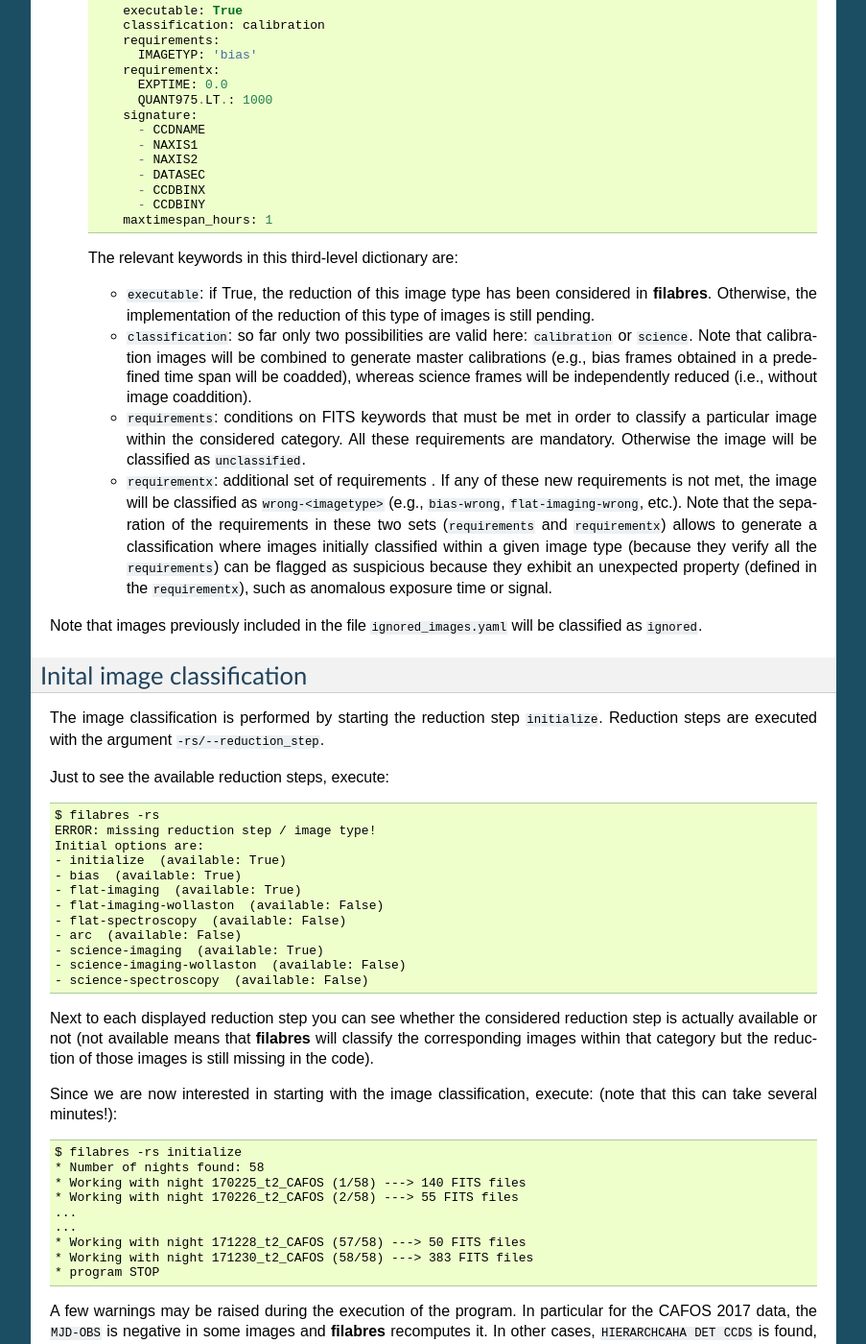
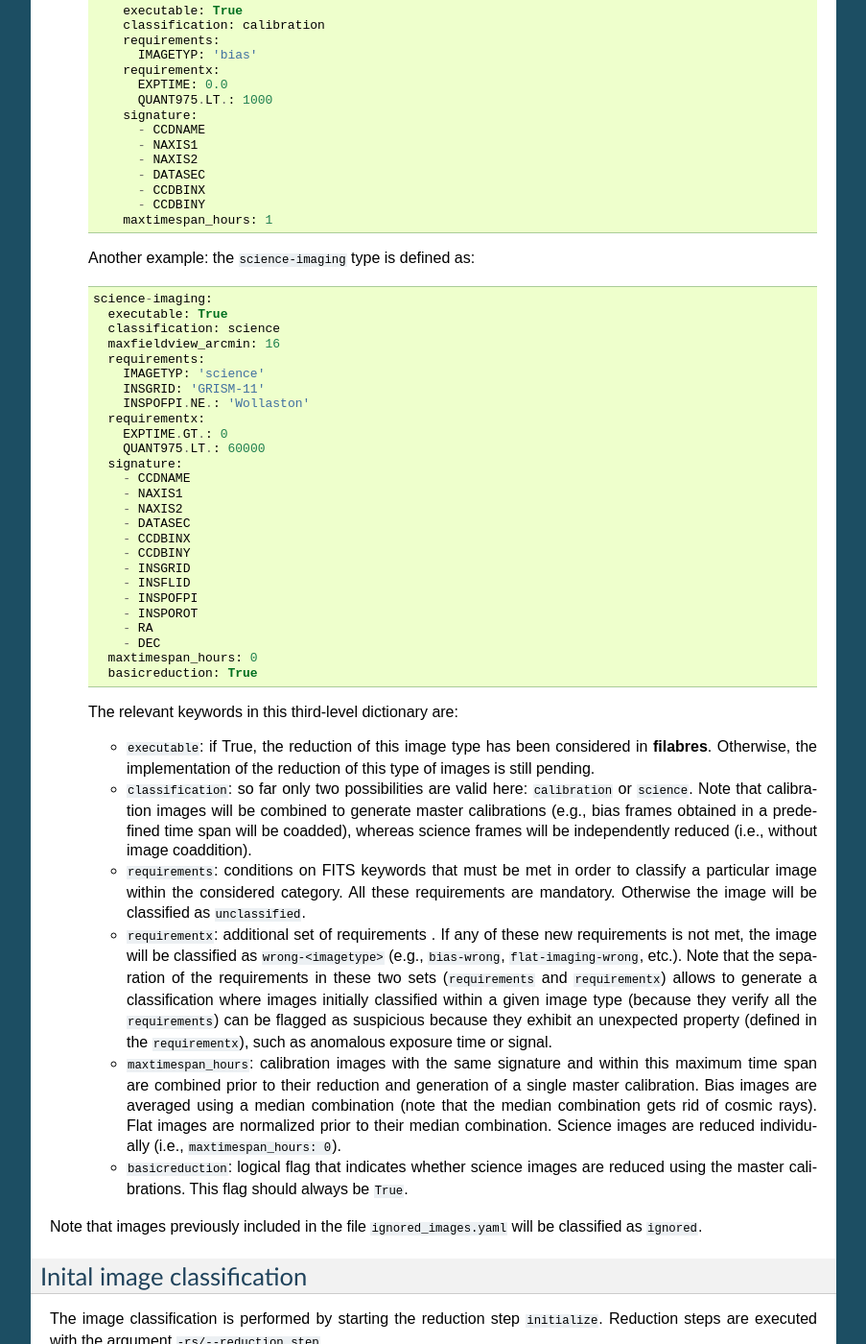
Before and after one commit to nicocardiel/filabres, a Sphinx documentation site: the page built from doc/classification.rst, in a window 1280 px wide and 1400 px high, scrolled down 1362 px. Shown: the whole window at 96% size, without its empty margins (198-1101 px from the left). Built offline with Sphinx 7.4.7, drawn with Linux system fonts in a browser that asks for light colours; formulas are drawn with MathJax 3.

Commit message:
Update documentation: include description of image classification definitions

```diff
--- a/doc/classification.rst
+++ b/doc/classification.rst
@@ -107,6 +107,37 @@ the following keys: ``instname``, ``version``, ``requirements``,
           - CCDBINY
         maxtimespan_hours: 1
 
+  Another example: the ``science-imaging`` type is defined as:
+
+  ::
+
+    science-imaging:
+      executable: True
+      classification: science
+      maxfieldview_arcmin: 16
+      requirements:
+        IMAGETYP: 'science'
+        INSGRID: 'GRISM-11'
+        INSPOFPI.NE.: 'Wollaston'
+      requirementx:
+        EXPTIME.GT.: 0
+        QUANT975.LT.: 60000
+      signature:
+        - CCDNAME
+        - NAXIS1
+        - NAXIS2
+        - DATASEC
+        - CCDBINX
+        - CCDBINY
+        - INSGRID
+        - INSFLID
+        - INSPOFPI
+        - INSPOROT
+        - RA
+        - DEC
+      maxtimespan_hours: 0
+      basicreduction: True
+
   The relevant keywords in this third-level dictionary are:
 
   - ``executable``: if True, the reduction of this image type has been
@@ -133,6 +164,16 @@ the following keys: ``instname``, ``version``, ``requirements``,
     (because they verify all the ``requirements``) can be flagged as suspicious
     because they exhibit an unexpected property (defined in the
     ``requirementx``), such as anomalous exposure time or signal.
+
+  - ``maxtimespan_hours``: calibration images with the same signature and
+    within this maximum time span are combined prior to their reduction and
+    generation of a single master calibration. Bias images are averaged using a
+    median combination (note that the median combination gets rid of cosmic
+    rays). Flat images are normalized prior to their median combination.
+    Science images are reduced individually (i.e., ``maxtimespan_hours: 0``).
+
+  - ``basicreduction``: logical flag that indicates whether science images are
+    reduced using the master calibrations. This flag should always be ``True``.
 
 Note that images previously included in the file ``ignored_images.yaml`` will
 be classified as ``ignored``.
```
